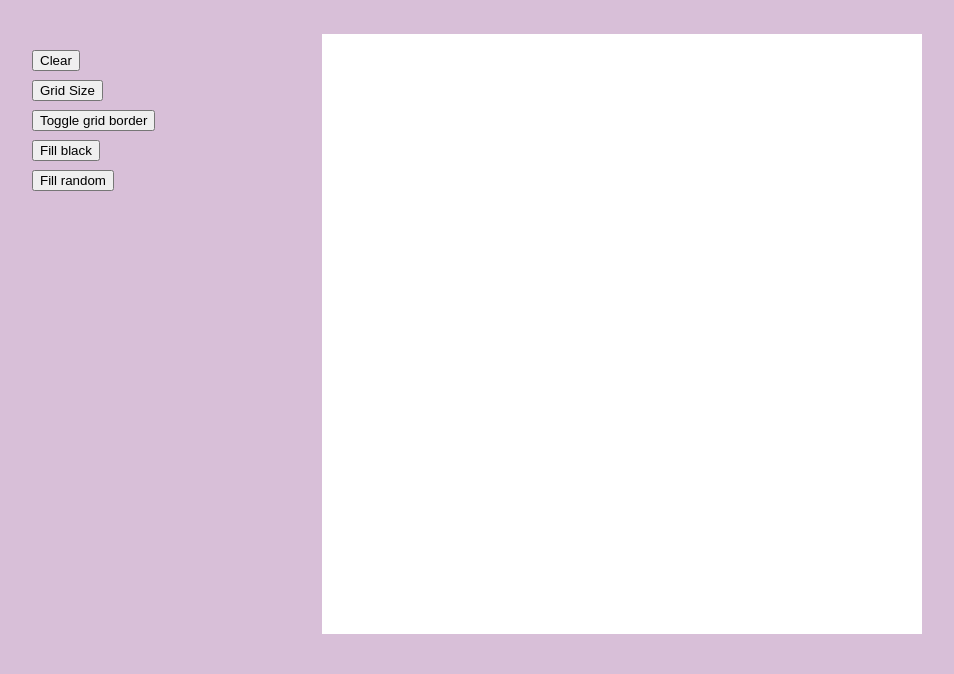
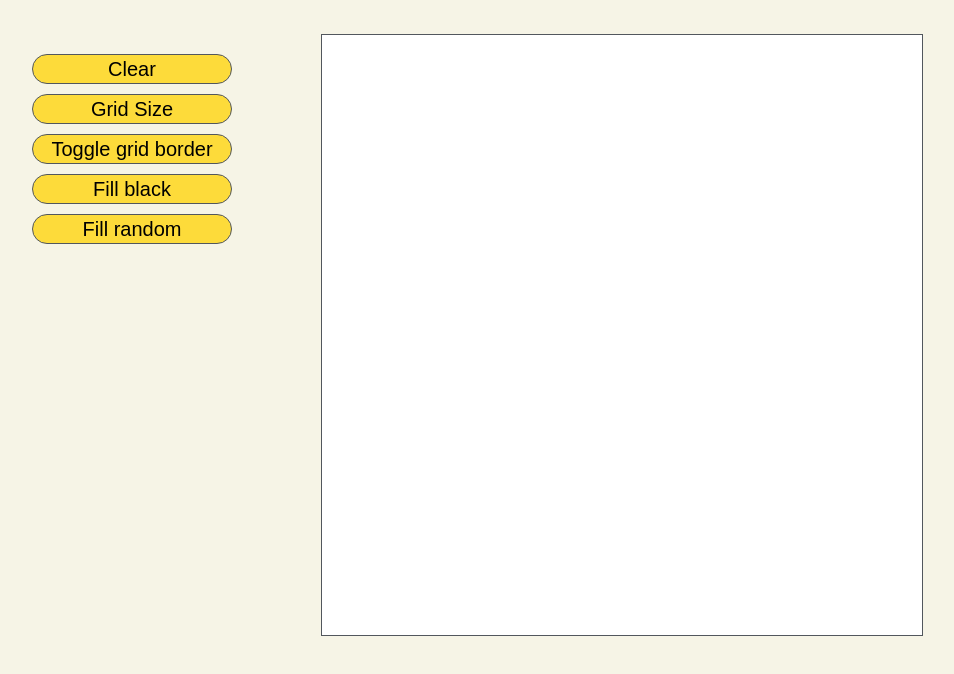
Before and after one commit to mittalrohit0598/etch-a-sketch, a plain HTML site: page index.html in a window 1280 px wide. Shown: the whole page, without its empty margins (18-972 px from the left). Drawn offline with Linux system fonts and the light colour scheme.

Commit message:
Add styling

```diff
--- a/styles/main.css
+++ b/styles/main.css
@@ -1,9 +1,10 @@
 html {
-
+    font-size: 10px;
 }
 
 body {
-    background-color: thistle;
+    background-color: #f6f4e6;
+    color: #41444b;
 }
 
 .grid-item {
@@ -11,7 +12,7 @@ body {
 }
 
 .border {
-    border: 1px solid black;
+    border: 1px solid #52575d;
 }
 
 #container{
@@ -19,34 +20,50 @@ body {
     display: grid;
     width: 600px;
     height: 600px;
+    border: 1px solid #52575d;
 }
 
 #clear {
     position: fixed;
     left: 50px;
-    top: 50px;
+    top: 54px;
 }
 
 #grid-size {
     position: fixed;
     left: 50px;
-    top: 80px;
+    top: 94px;
 }
 
 #toggle-border {
     position: fixed;
     left: 50px;
-    top: 110px;
+    top: 134px;
 }
 
 #black {
     position: fixed;
     left: 50px;
-    top: 140px;
+    top: 174px;
 }
 
 #random {
     position: fixed;
     left: 50px;
-    top: 170px;
+    top: 214px;
 }
+
+button {
+    width: 200px;
+    height: 30px;
+    background-color: #fddb3a;
+    border: 1px solid #52575d;
+    font-size: 2rem;
+    border-radius: 5rem;
+    outline: none;
+}
+
+button:focus {
+    border: 2px solid #41444b;
+    border-radius: 5rem;
+}
```
